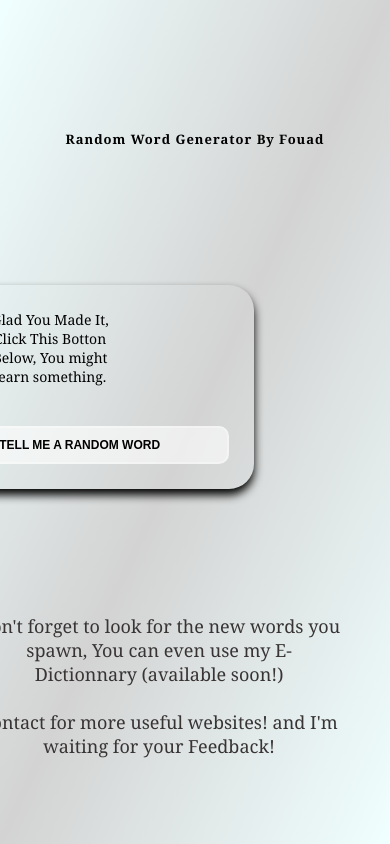
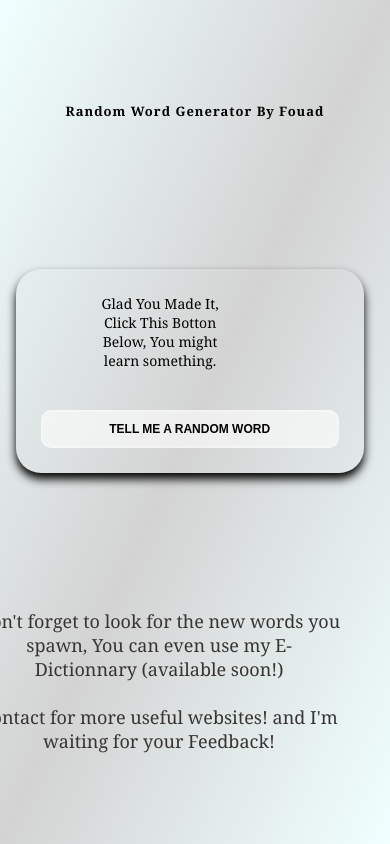
Before and after one commit to Nube-Negra-Di-Guerra/Random-Word-Generator, a plain HTML site: page index.html in a window 390 px wide. Drawn offline with Linux system fonts and the light colour scheme.

Commit message:
Update styles.css

```diff
--- a/styles.css
+++ b/styles.css
@@ -84,7 +84,7 @@ body{
         width: 65%;
         position: relative;
         top: 10%;
-        right: 60px;
+        margin: -10px 50px 0 50px;
         justify-content: center;
         align-items: center;
 
@@ -93,7 +93,7 @@ body{
     .header{
         position: relative;
         align-text: center;
-        margin: 4px 100px 0 100px;
+        margin: -40px 100px 0 100px;
         font-weight: 800;
         letter-spacing: 1px;
         width: 50%;
@@ -132,6 +132,7 @@ body{
     }
 
     .footer{
+        align-text: center;
         margin: 10px;
         font-size: 18px;
         font-weight: 500;
```
